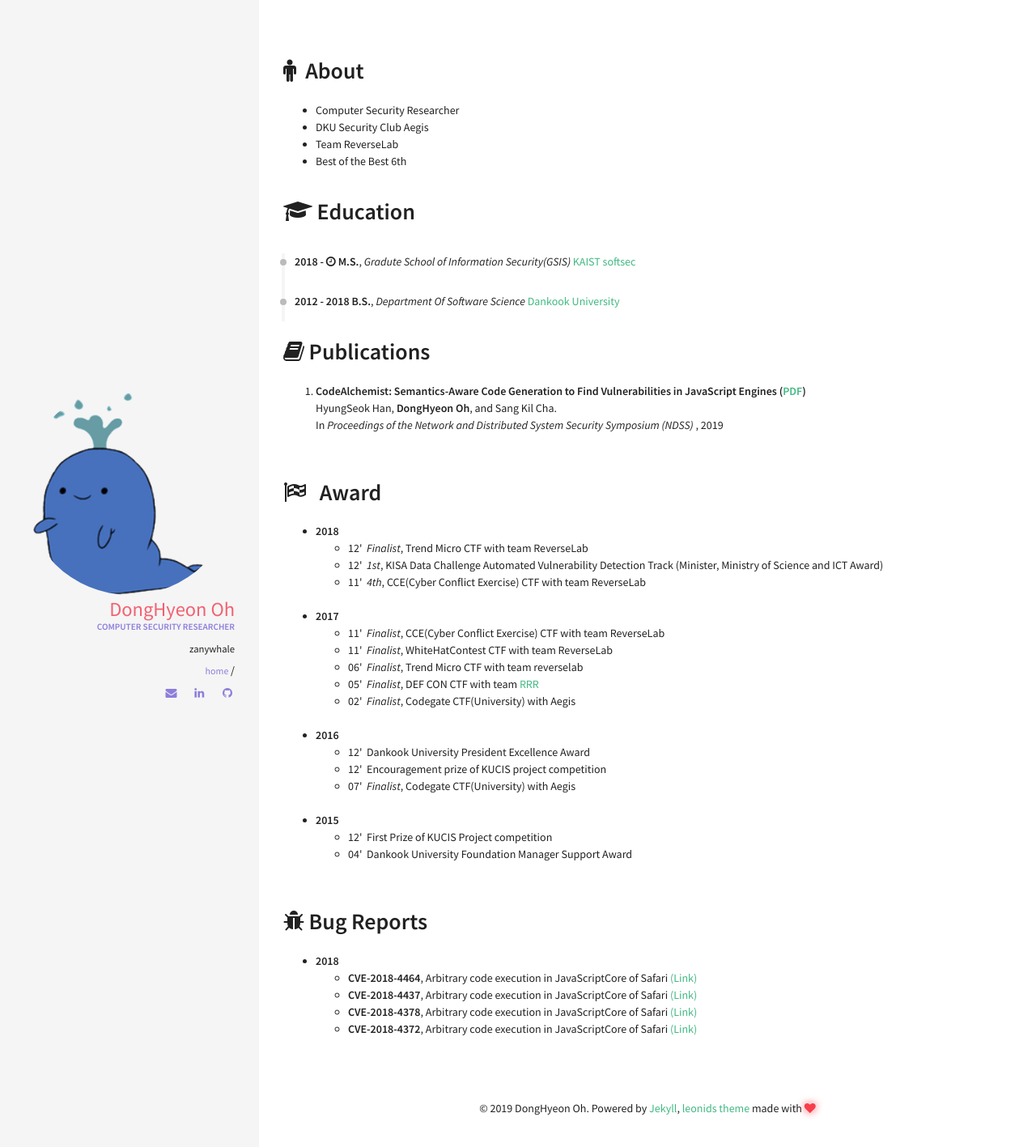
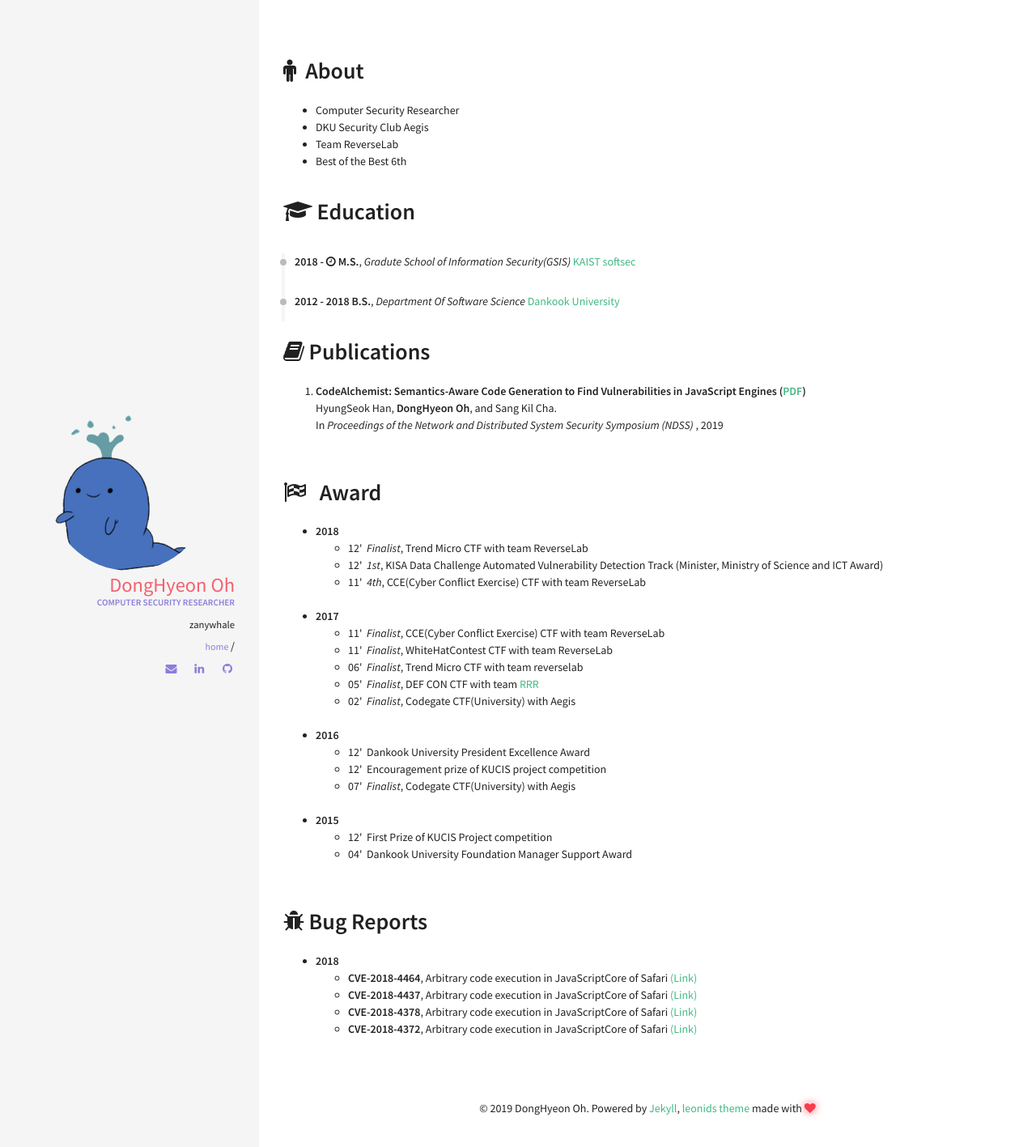
Before and after one commit to zanywhale/zanywhale.github.io, a Jekyll site: the page built from index.html, in a window 1280 px wide. Shown: the top 1417 px of the page at 81% size. Built offline with Jekyll 4.4.1, drawn with Linux system fonts in a browser that asks for light colours.

Commit message:
Update img size

```diff
--- a/_sass/pages/_layout.scss
+++ b/_sass/pages/_layout.scss
@@ -21,9 +21,9 @@
   color: $text-color;
   padding: 0 30px;
   .avatar {
-    border-radius: 50%;
-    width: auto;
-    height: auto;
+    border-radius: 80%;
+    width: 200px;
+    height: 200px;
     float: none;
   }
   .author_name {
```
